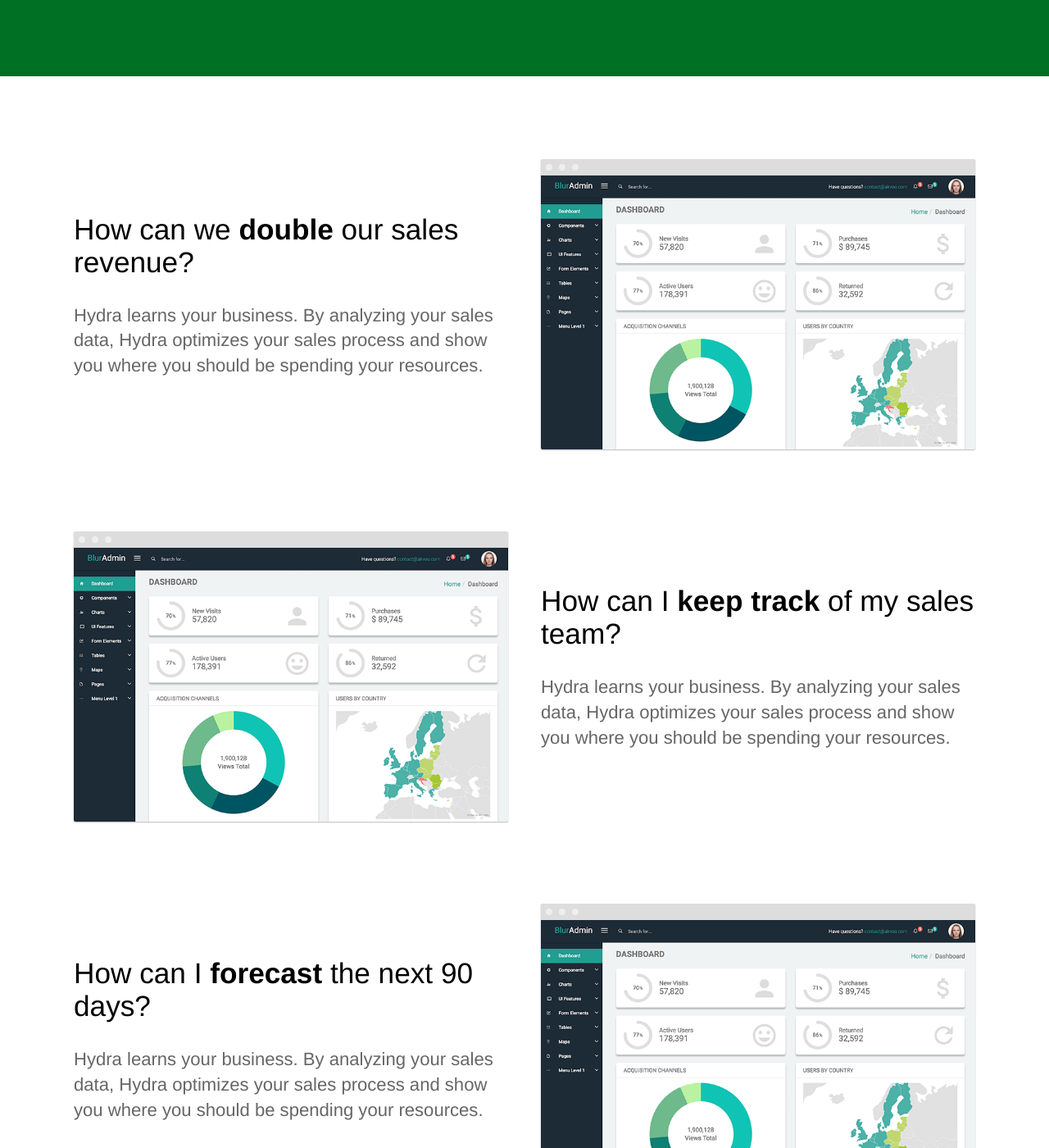
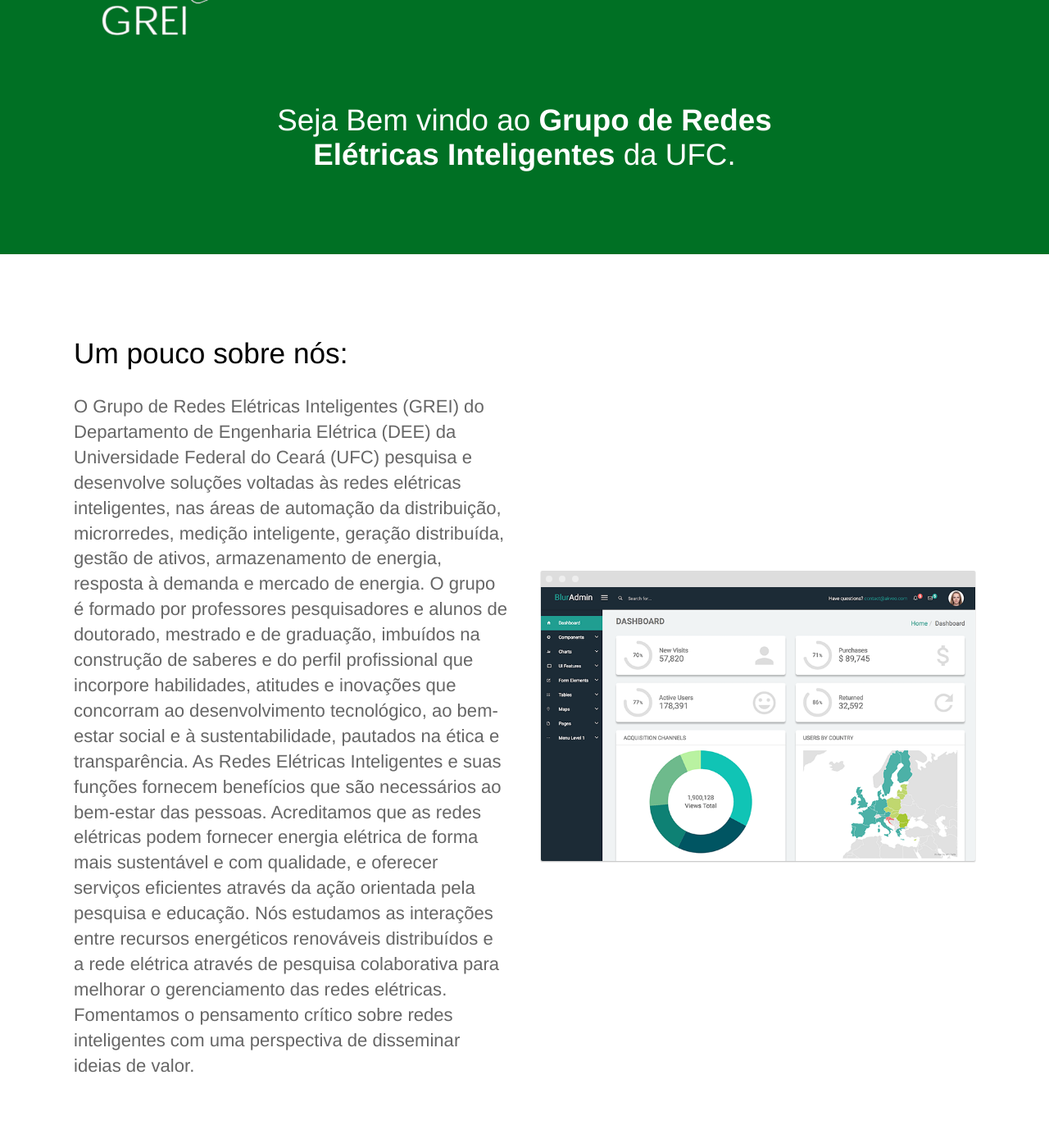
Before and after one commit to Gabriell89222/Gabriell89222.github.io, a Jekyll site: the page built from index.html, in a window 1280 px wide and 1400 px high, scrolled down 214 px. Shown: the whole window at 82% size. Built offline with Jekyll 4.4.1, drawn with Linux system fonts in a browser that asks for light colours; some of the changed text lies outside the part shown.

Commit message:
Initial commit

```diff
--- a/_layouts/default.html
+++ b/_layouts/default.html
@@ -23,7 +23,7 @@
 	<body>
 		<header>
 			<div class="container">
-				<div class="company-name"><a href="{{ site.baseurl }}/"><img src="{{ site.baseurl }}/images/LOGO.png" alt="Hydra Logo" width="250" height="33" /></a></div>
+				<div class="company-name"><a href="{{ site.baseurl }}/"><img src="{{ site.baseurl }}/images/LOGO.png" alt="Hydra Logo" width="250" height="250" /></a></div>
 				{% include navigation.html %}
 			</div>
 		</header>
--- a/index.html
+++ b/index.html
@@ -12,8 +12,23 @@ description:
 	<section>
 		<div class="container flex">
 			<div class="text editable">
-				<h2>How can we <strong>double</strong> our sales revenue?</h2>
-				<p>Hydra learns your business. By analyzing your sales data, Hydra optimizes your sales process and show you where you should be spending your resources. </p>
+				<h2>Um pouco sobre nós:</h2>
+				<p>	O Grupo de Redes Elétricas Inteligentes (GREI) do Departamento de Engenharia Elétrica (DEE)
+					da Universidade Federal do Ceará (UFC) pesquisa e desenvolve soluções voltadas às redes
+					elétricas inteligentes, nas áreas de automação da distribuição, microrredes, medição inteligente,
+					geração distribuída, gestão de ativos, armazenamento de energia, resposta à demanda e mercado de
+					energia. O grupo é formado por professores pesquisadores e alunos de doutorado, mestrado e de
+					graduação, imbuídos na construção de saberes e do perfil profissional que incorpore habilidades,
+					atitudes e inovações que concorram ao desenvolvimento tecnológico, ao bem-estar social e à
+					sustentabilidade, pautados na ética e transparência.
+					As Redes Elétricas Inteligentes e suas funções fornecem benefícios que são necessários
+					ao bem-estar das pessoas. Acreditamos que as redes elétricas podem fornecer energia elétrica
+					de forma mais sustentável e com qualidade, e oferecer serviços eficientes através da ação
+					orientada pela pesquisa e educação.  Nós estudamos as interações entre recursos energéticos
+					renováveis distribuídos e a rede elétrica através de pesquisa colaborativa para melhorar
+					o gerenciamento das redes elétricas. Fomentamos o pensamento crítico sobre redes inteligentes
+					com uma perspectiva de disseminar ideias de valor.
+				</p>
 			</div>
 			<div class="image">
 				<img src="{{ site.baseurl }}/images/dashboard.png" alt="Screenshot" class="screenshot editable" />
@@ -44,14 +59,6 @@ description:
 			</div>
 		</div>
 	</section>
-
-	<section class="testimonial">
-		<div class="container flex">
-			<div class="testimonial-block">
-				<div class="square-image"><img src="https://source.unsplash.com/6anudmpILw4/600x400" alt="Jim James" class="editable"></div>
-				<blockquote>
-					<p class="editable">Hydra has shaped the business we have today. We have a repeatable sales process and a strategy to scale our team. I recommend Hydra to any business looking to improve their sales.</p>
-					<p class="editable author">Jim James - CEO of Global Corp.</p>
 				</blockquote>
 			</div>
 		</div>
```
